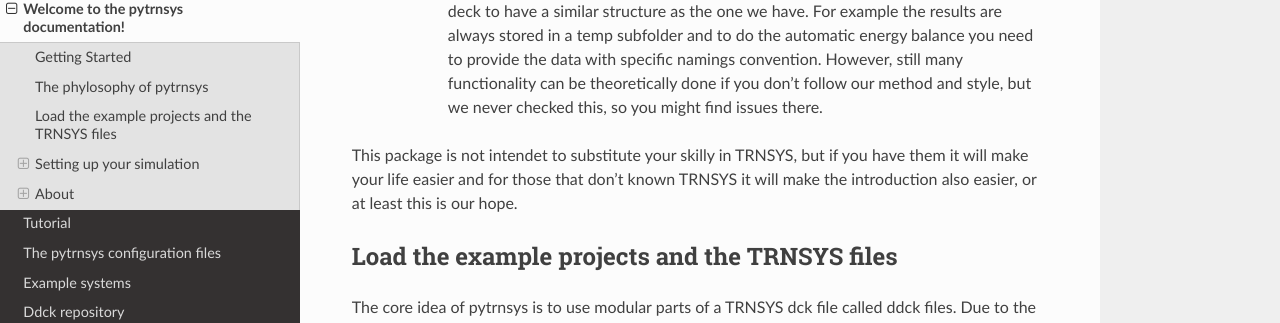
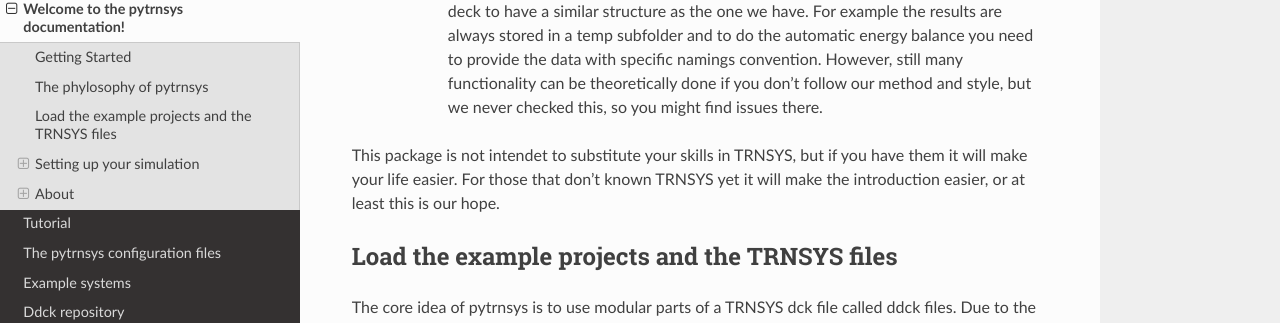
Before and after one commit to SPF-OST/pytrnsys, a Sphinx documentation site: the page built from docs/guide/index.rst, in a window 1280 px wide and 900 px high, scrolled down 2996 px. Shown: the part 112-435 px from the top of the window. Built offline with Sphinx 7.4.7 and the Read the Docs theme 2.0.0, drawn with Linux system fonts in a browser that asks for light colours; pages that are not in the unit, such as notebooks, are missing from menus.

Commit message:
spelling in doc

```diff
--- a/docs/guide/index.rst
+++ b/docs/guide/index.rst
@@ -78,7 +78,7 @@
         - Our method of processing TRNSYS simulations is based on our method to build a TRNSYS deck, so to fully use all functionalities you will need to change your own deck to have a similar structure as the one we have. For example the results are always stored in a temp subfolder and to do the automatic energy balance you need to provide the data with specific namings convention. However, still many functionality can be theoretically done if you don't follow our method and style, but we never checked this, so you might find issues there.
 
 
-This package is not intendet to substitute your skilly in TRNSYS, but if you have them it will make your life easier and for those that don't known TRNSYS it will make the introduction also easier, or at least this is our hope.
+This package is not intendet to substitute your skills in TRNSYS, but if you have them it will make your life easier.  For those that don't known TRNSYS yet it will make the introduction easier, or at least this is our hope.
 
 Load the example projects and the TRNSYS files
 ----------------------------------------------
```
